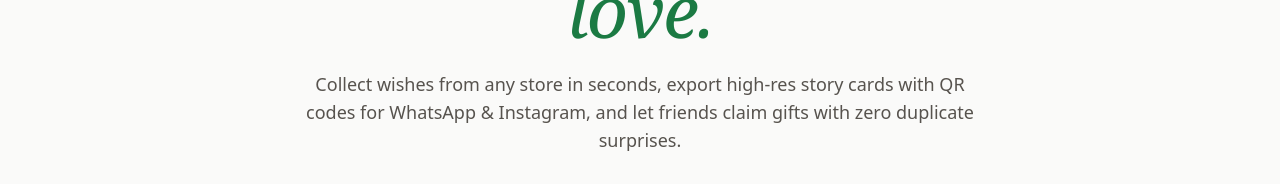
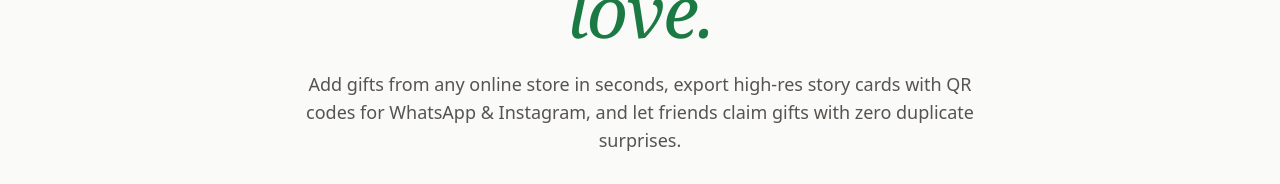
Before and after one commit to apreezofficial/kureva, a Next.js app in the folder kureva-web/: page / in a window 1280 px wide. Shown: the part 441-625 px from the top of the page. Built offline with nearby package versions, Linux system fonts and the light colour scheme; no server answers.

Commit message:
copy(hero): change 'Collect wishes' to 'Add gifts from any online store' for crystal-clear clarity

```diff
--- a/kureva-web/src/app/page.tsx
+++ b/kureva-web/src/app/page.tsx
@@ -129,7 +129,7 @@ export default function Home() {
 
           {/* Crystal-Clear Subtitle */}
           <p className="text-base sm:text-lg text-stone-600 max-w-2xl mx-auto leading-relaxed font-light">
-            Collect wishes from any store in seconds, export high-res story cards with QR codes for WhatsApp & Instagram, and let friends claim gifts with zero duplicate surprises.
+            Add gifts from any online store in seconds, export high-res story cards with QR codes for WhatsApp &amp; Instagram, and let friends claim gifts with zero duplicate surprises.
           </p>
 
           {/* Action Buttons */}
```
